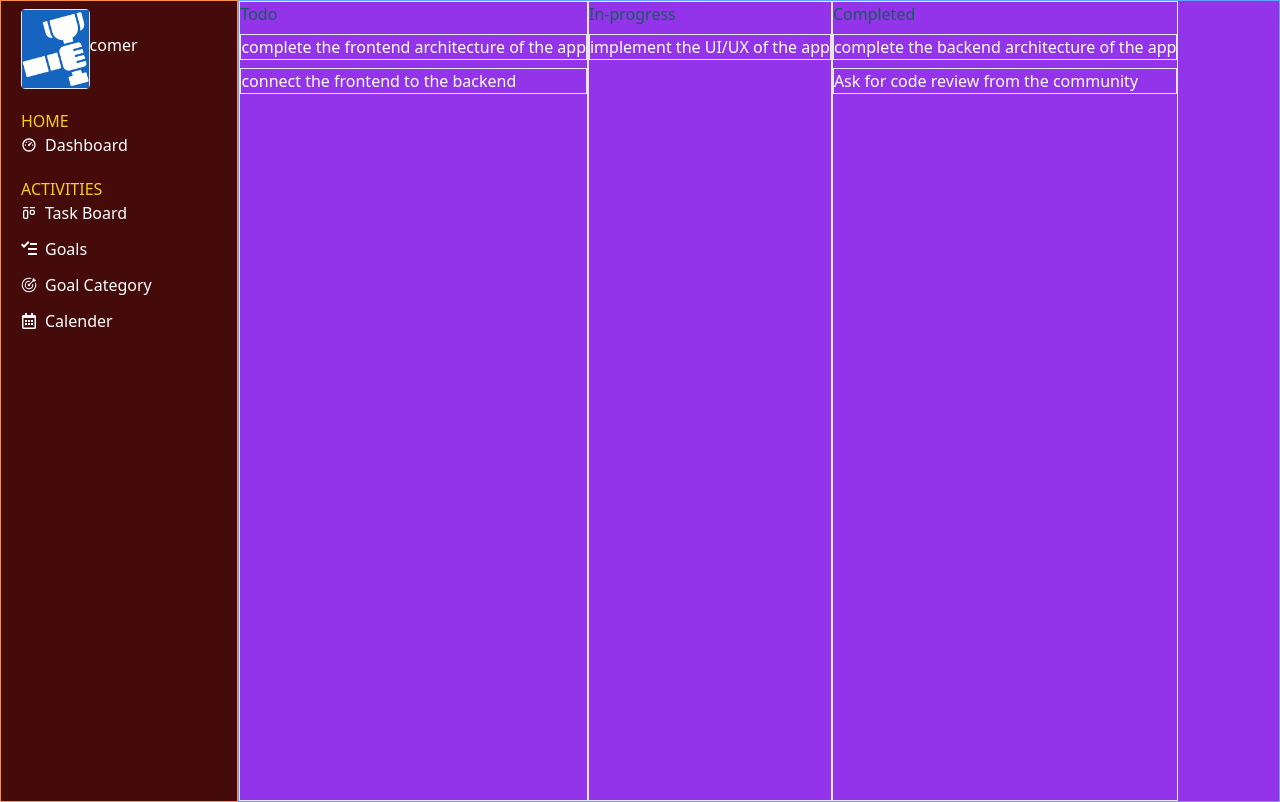
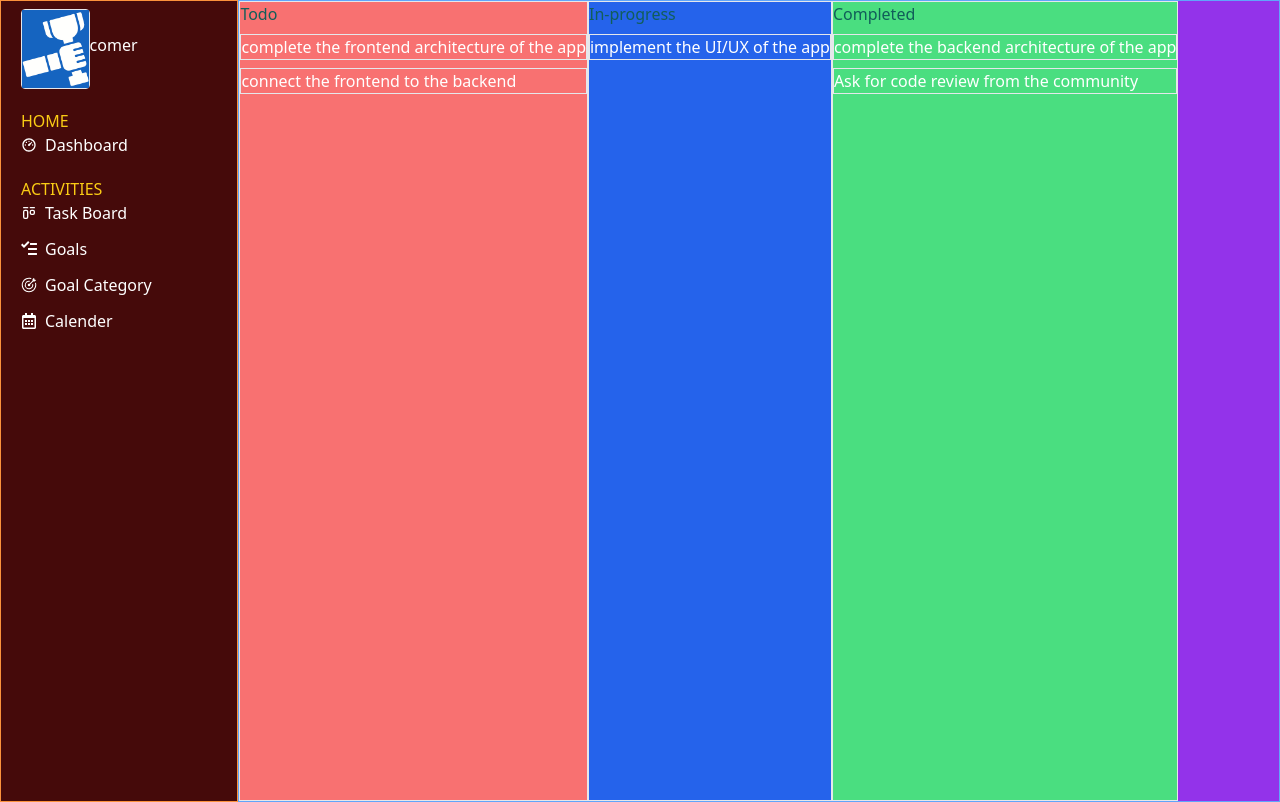
Before and after one commit to admirerbrown/Personal-task-planner, a React (Create React App) app in the folder client/: page /taskboard in a window 1280 px wide. Built offline with nearby package versions, Linux system fonts and the light colour scheme; the HTML template or start-up script is replaced by a standard one.

Commit message:
cards are draggable but still far from completed

```diff
--- a/client/src/components/Tasks.jsx
+++ b/client/src/components/Tasks.jsx
@@ -1,55 +1,110 @@
 const TaskBoard = () => {
   const tasks = [
     {
+      _id: 1,
       title: "complete the frontend architecture of the app",
-      progress: "not started",
+      status: "not-started",
     },
     {
+      _id: 2,
       title: "complete the backend architecture of the app",
-      progress: "completed",
+      status: "completed",
     },
     {
+      _id: 3,
       title: "implement the UI/UX of the app",
-      progress: "in-progress",
+      status: "in-progress",
     },
     {
+      _id: 4,
       title: "connect the frontend to the backend",
-      progress: "not started",
+      status: "not-started",
     },
     {
+      _id: 5,
       title: "Ask for code review from the community",
-      progress: "completed",
+      status: "completed",
     },
   ];
 
+  const onDragOver = (ev) => {
+    ev.preventDefault();
+  };
+  const onDragStart = (ev, item) => {
+    console.log("dragStart:", item._id);
+    ev.dataTransfer.setData("item", item._id);
+  };
+
+  const onDrop = (ev, swimlane) => {
+    const _movedTaskId = ev.dataTransfer.getData("item");
+    const findTask = tasks.find((task) => task._id === _movedTaskId);
+
+    console.log("movedtask",_movedTaskId);
+    console.log('findtask:',findTask);
+
+    // if (findTask) {
+    //   findTask.status = swimlane;
+    //   console.log('task found:', findTask)
+    // }
+
+    // console.log(tasks);
+    return tasks;
+
+    //TODO: NOT DONE YET BECAUSE FINDTASK IS RETURNING UNDEFINED...
+  };
+
   return (
     <div className="h-screen flex">
-      <div className="Todo flex flex-col min-h-screen border">
+      <div
+        className="Todo flex flex-col min-h-screen border bg-red-400"
+        onDragOver={(ev) => onDragOver(ev)}
+        onDrop={(e) => onDrop(e, "not-started")}
+      >
         <h2 className="text-teal-800">Todo</h2>
         {tasks
-          .filter((task) => task.progress === "not started")
+          .filter((task) => task.status === "not-started")
           .map((todo, index) => (
-            <div className="card border flex flex-col mt-2">
+            <div
+              className="card border flex flex-col mt-2 cursor-move"
+              draggable
+              onDragStart={(e) => onDragStart(e, todo)}
+            >
               <p key={index}>{todo.title}</p>
             </div>
           ))}
       </div>
-      <div className="in-progress flex flex-col min-h-screen border">
+      <div
+        className="in-progress flex flex-col min-h-screen border bg-blue-600"
+        onDragOver={(ev) => onDragOver(ev)}
+        onDrop={(e) => onDrop(e, "in-progress")}
+      >
         <h2 className="text-teal-800">In-progress</h2>
         {tasks
-          .filter((task) => task.progress === "in-progress")
+          .filter((task) => task.status === "in-progress")
           .map((todo, index) => (
-            <div className="card border flex flex-col mt-2">
+            <div
+              className="card border flex flex-col mt-2 cursor-move"
+              draggable
+              onDragStart={(e) => onDragStart(e, todo)}
+            >
               <p key={index}>{todo.title}</p>
             </div>
           ))}
       </div>
-      <div className="completed flex flex-col min-h-screen border">
+      <div
+        className="completed flex flex-col min-h-screen border bg-green-400"
+        onDragOver={(ev) => onDragOver(ev)}
+        onDrop={(e) => onDrop(e, "completed")}
+      >
         <h2 className="text-teal-800">Completed</h2>
         {tasks
-          .filter((task) => task.progress === "completed")
+          .filter((task) => task.status === "completed")
           .map((todo, index) => (
-            <div className="card border flex flex-col mt-2">
+            <div
+              className="card border flex flex-col mt-2 cursor-move"
+              draggable
+              onDragStart={(e) => onDragStart(e, todo)}
+            >
               <p key={index}>{todo.title}</p>
             </div>
           ))}
```
